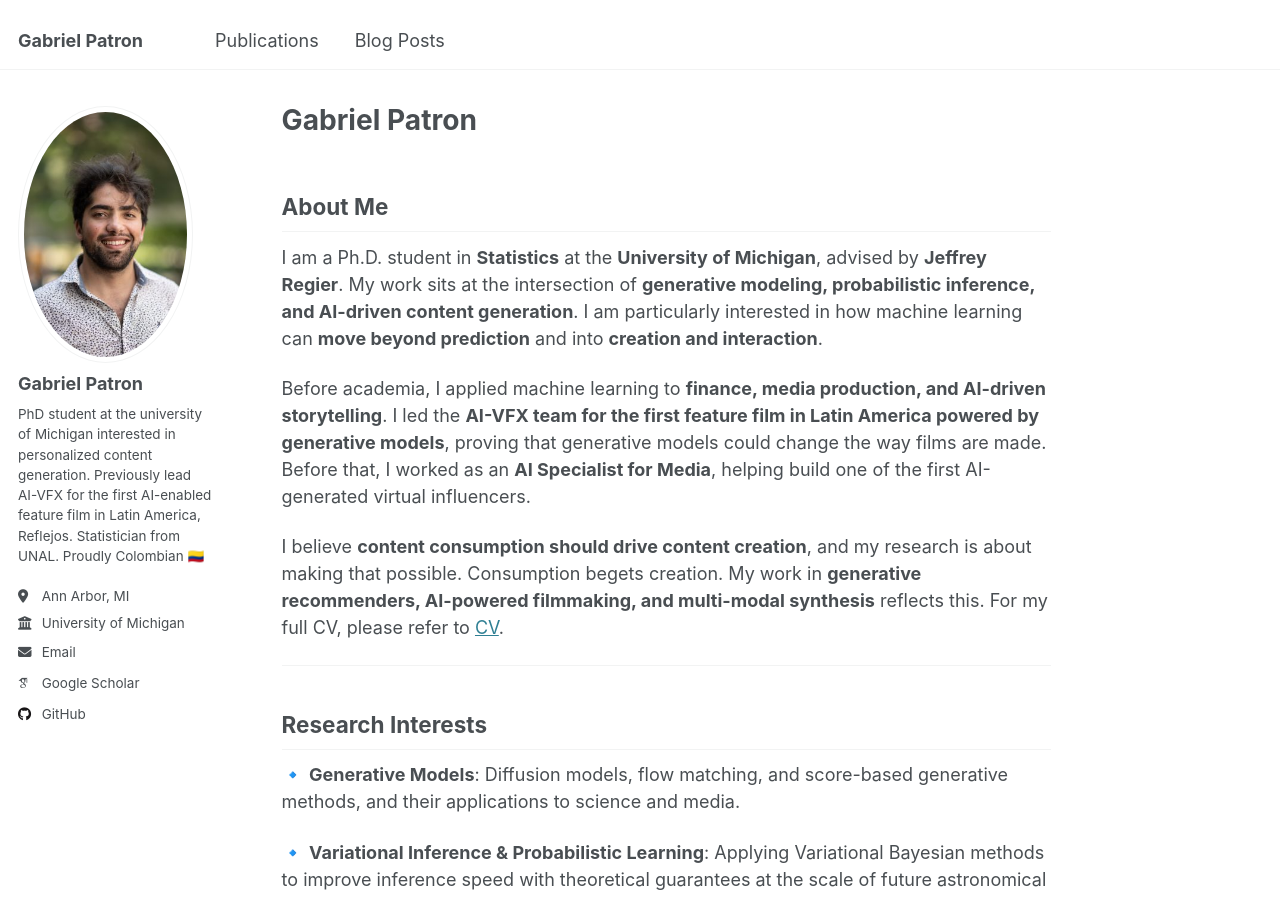
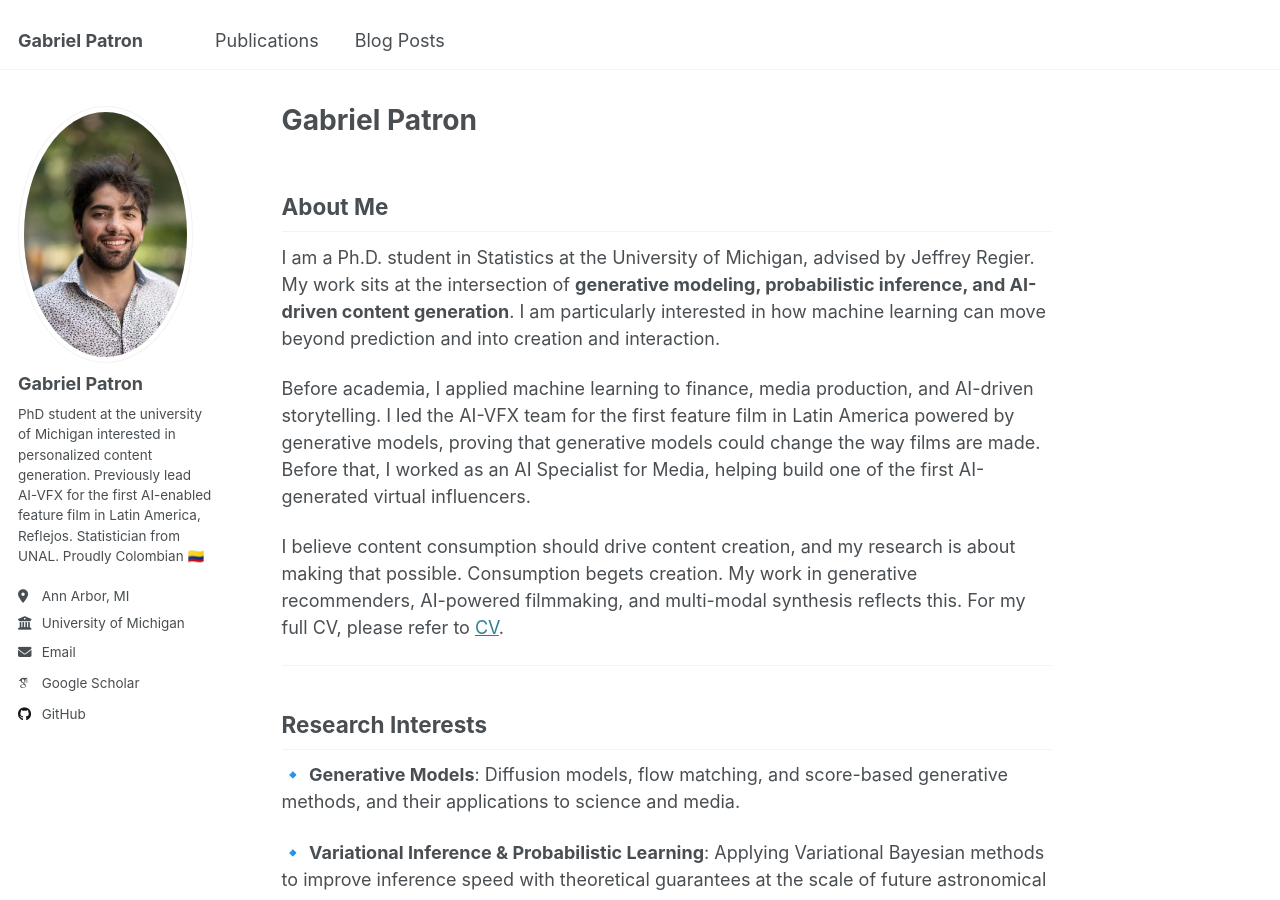
Before and after one commit to gapatron/gapatron.github.io, a Jekyll site: the page built from _pages/about.md, in a window 1280 px wide and 900 px high. Built offline with Jekyll 4.4.1, drawn with Linux system fonts in a browser that asks for light colours; some web fonts are replaced; some of the changed text lies outside the part shown.

```diff
--- a/_pages/about.md
+++ b/_pages/about.md
@@ -9,11 +9,11 @@ redirect_from:
 
 ## About Me
 
-I am a Ph.D. student in **Statistics** at the **University of Michigan**, advised by **Jeffrey Regier**. My work sits at the intersection of **generative modeling, probabilistic inference, and AI-driven content generation**. I am particularly interested in how machine learning can **move beyond prediction** and into **creation and interaction**.
+I am a Ph.D. student in Statistics at the University of Michigan, advised by Jeffrey Regier. My work sits at the intersection of **generative modeling, probabilistic inference, and AI-driven content generation**. I am particularly interested in how machine learning can move beyond prediction and into creation and interaction.
 
-Before academia, I applied machine learning to **finance, media production, and AI-driven storytelling**. I led the **AI-VFX team for the first feature film in Latin America powered by generative models**, proving that generative models could change the way films are made. Before that, I worked as an **AI Specialist for Media**, helping build one of the first AI-generated virtual influencers.
+Before academia, I applied machine learning to finance, media production, and AI-driven storytelling. I led the AI-VFX team for the first feature film in Latin America powered by generative models, proving that generative models could change the way films are made. Before that, I worked as an AI Specialist for Media, helping build one of the first AI-generated virtual influencers.
 
-I believe **content consumption should drive content creation**, and my research is about making that possible. Consumption begets creation. My work in **generative recommenders, AI-powered filmmaking, and multi-modal synthesis** reflects this. For my full CV, please refer to [CV](files/PatronGabriel_CV.pdf).
+I believe content consumption should drive content creation, and my research is about making that possible. Consumption begets creation. My work in generative recommenders, AI-powered filmmaking, and multi-modal synthesis reflects this. For my full CV, please refer to [CV](files/PatronGabriel_CV.pdf).
 
 ---
 
```
Also changed, not shown: other parts of _pages/about.md (+9 -9 lines).
